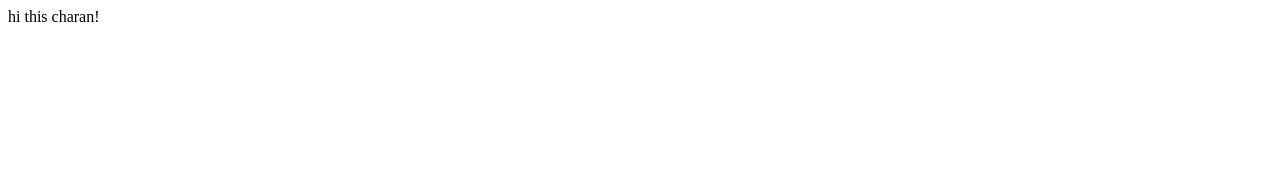
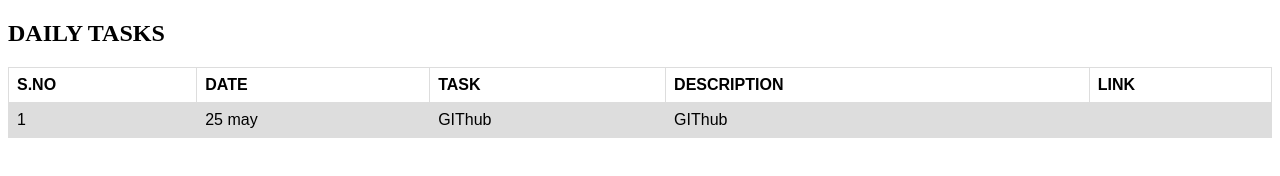
Before and after one commit to charanchalasani/github.io, a plain HTML site: page index.html in a window 1280 px wide. Drawn offline with Linux system fonts and the light colour scheme.

Commit message:
added index.html

```diff
--- a/index.html
+++ b/index.html
@@ -1 +1,47 @@
-hi this charan!
+<!DOCTYPE html>
+<html>
+<head>
+<style>
+table {
+  font-family: arial, sans-serif;
+  border-collapse: collapse;
+  width: 100%;
+}
+
+td, th {
+  border: 1px solid #dddddd;
+  text-align: left;
+  padding: 8px;
+}
+
+tr:nth-child(even) {
+  background-color: #dddddd;
+}
+</style>
+</head>
+<body>
+
+<h2>DAILY TASKS</h2>
+
+<table>
+  <tr>
+    <th>S.NO</th>
+    <th>DATE</th>
+    <th>TASK</th>
+    <th>DESCRIPTION</th>
+    <th>LINK</th>
+  </tr>
+  <tr>
+    <td>1</td>
+    <td>25 may</td>
+    <td>GIThub</td>
+    <td>GIThub</td>
+    <td><a href="HTML"></a></td>
+
+  </tr>
+
+
+</table>
+
+</body>
+</html>
```
